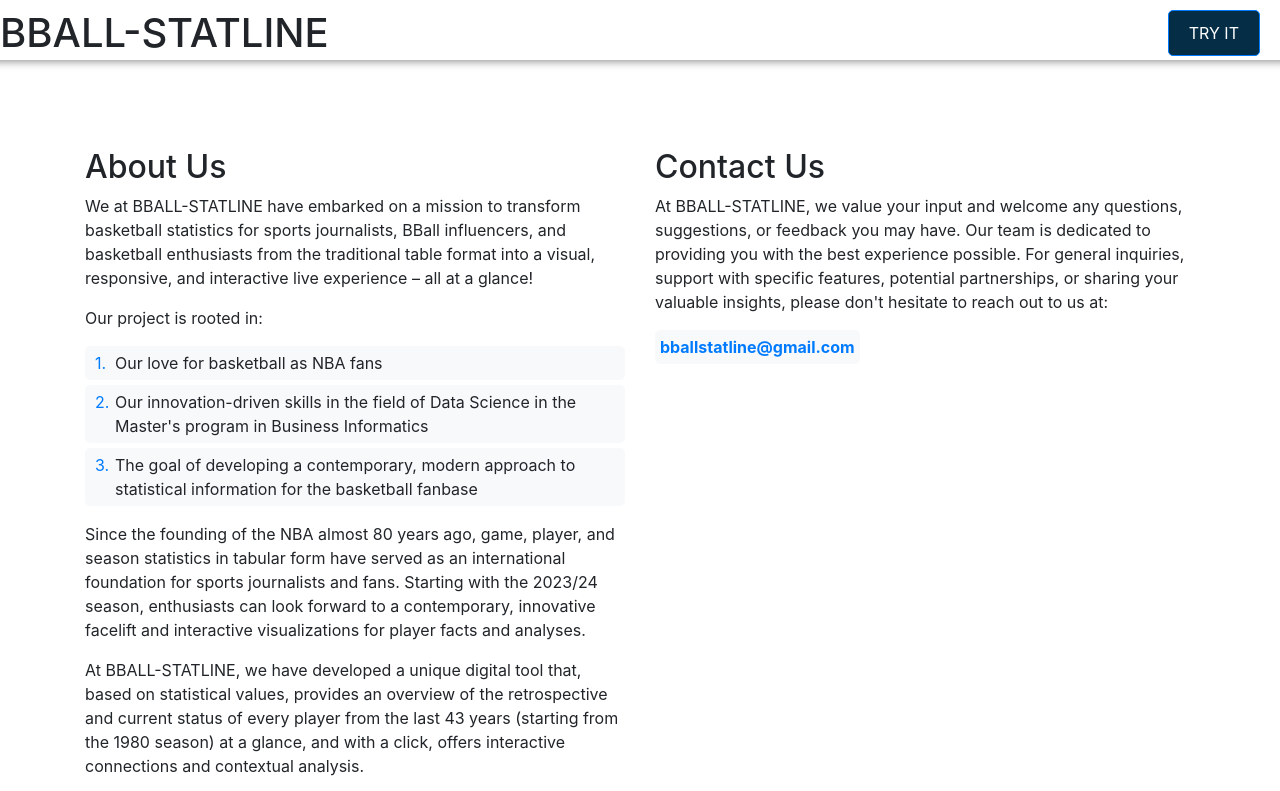
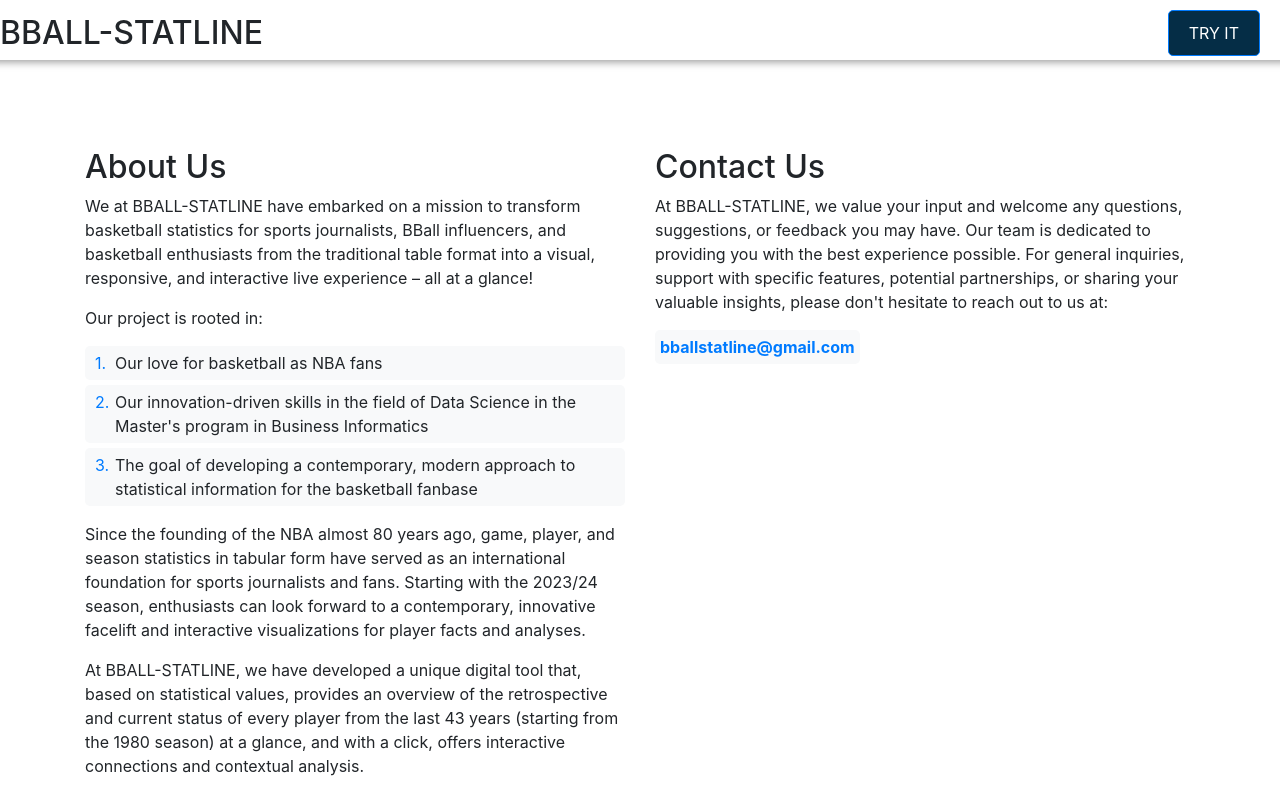
Before and after one commit to we-are-bball-statline/about, a plain HTML site: page index.html in a window 1280 px wide. Shown: the top 791 px of the page. Drawn offline with nearby package versions, Linux system fonts and the light colour scheme.

Commit message:
Update index.html h2

```diff
--- a/index.html
+++ b/index.html
@@ -76,7 +76,7 @@
 
 
                     <div class="col-6 d-flex justify-content-between align-items-center">
-                        <h1 class="site-title text-nowrap mb-0">BBALL-STATLINE</h1>
+                        <h2 class="site-title text-nowrap mb-0">BBALL-STATLINE</h1>
                     </div>
                     <div class="col-6 d-flex justify-content-end align-items-center">
                         <!-- <button class="btn btn-navbar btn-primary" type="button">Try It</button> -->
```
